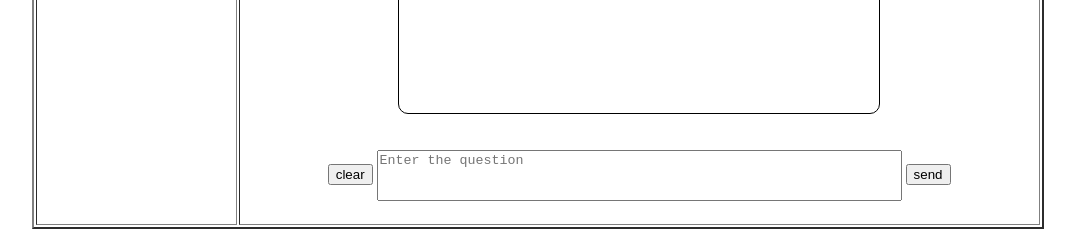
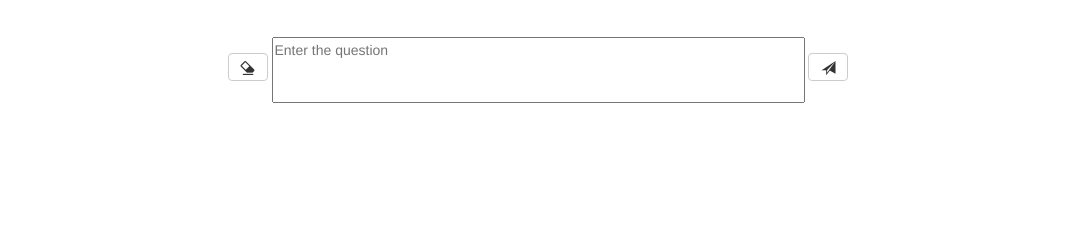
Before and after one commit to zlc1254130852/final-group-project, a plain HTML site: page Project/templates/translator.html in a window 1280 px wide. Shown: the part 563-800 px from the top of the page, without its empty margins (102-1177 px from the left). Drawn offline with Linux system fonts and the light colour scheme.

Commit message:
Update translator.html

```diff
--- a/Project/templates/translator.html
+++ b/Project/templates/translator.html
@@ -1,6 +1,7 @@
 <html>
 	<head>
 		<meta charset="utf-8">
+		<meta name="viewport" content="width=device-width,initial-scale=1.0">
 		<title>translator</title>
 		<style>
 			.clearfix::after {
@@ -9,32 +10,29 @@
 				clear: both;
 			}
 		</style>
+		<link rel="stylesheet" href="../static/plugins/bootstrap_v3/css/bootstrap.min.css">
+		<script src="../static/plugins/bootstrap_v3/js/jquery-3.7.1.min.js"></script>
+		<script src="../static/plugins/bootstrap_v3/js/bootstrap.min.js"></script>
 		<script src="../static/jquery-3.7.1.min.js"></script>
 		<script src="../static/main.js"></script>
 	</head>
 	<body>
-		<!--insert a table-->
-		<table border="2" width="80%" height="100%" align="center">
-			<tr>
-				<td width="20%" align="center">
-					<br><br><br><br><br><br><br>
-					<a href="/chat">AIchat</a>
-					<br><br><br><br><br><br><br>
-					<font color="red" size="4"><b><div id="id">Translator</div></b></font>
-					<br><br><br><br><br><br><br>
-				</td>
-				<td align="center" valign="bottom">
-					<br><br>
+		<div hidden="hidden" id="id">Translator</div>
+		<center>
+			<br><br><br><br>
 			<div id="parent" style=" width:480px; border:1px solid #000;
 			border-radius: 10px;
 			height:480px; overflow-y: auto"></div>
-<!--					<textarea name="" id="chatResponse" cols="63" rows="10"></textarea>-->
 			<br><br>
-					<input type="button"
-						   id="clearButton"
-						   value="clear"
-						   onclick="clearChat()">
-					<input type="hidden" id="system" value="translate English sentence into Chinese.">
+	<!--		<input type="button"-->
+	<!--			   id="clearButton"-->
+	<!--			   value="clear"-->
+	<!--			   onclick="clearChat()">-->
+			<button id="clearButton" type="button" onclick="clearChat()" class="btn btn-default"
+								style="display: inline-block;">
+							<span class="glyphicon glyphicon-erase" aria-hidden="true"></span>
+			</button>
+			<input type="hidden" id="system" value="translate the English sentence into Chinese">
 			<textarea
 				   placeholder="Enter the question"
 				   cols="63" rows="3"
@@ -42,18 +40,28 @@
 				   style="resize:none"
 				   onkeydown="if(!event.shiftKey && event.keyCode === 13 ) chat(1)"
 			></textarea>
-					<input type="button"
-						   id="sendButton"
-						   value="send"
-						   onclick="chat(1)">
-					<input type="button"
-						   hidden="hidden"
-						   id="stopButton"
-						   value="stop"
-						   onclick="abortStream(1)">
+	<!--		<input type="button"-->
+	<!--			   id="sendButton"-->
+	<!--			   value="send"-->
+	<!--			   onclick="chat(0)">-->
+			<div style="display: inline-block;">
+				<div id="sendButtonArea">
+					<button id="sendButton" type="button" onclick="chat(1)" class="btn btn-default">
+									<span class="glyphicon glyphicon-send" aria-hidden="true"></span>
+					</button>
+				</div>
+		<!--		<input type="button"-->
+		<!--			   hidden="hidden"-->
+		<!--			   id="stopButton"-->
+		<!--			   value="stop"-->
+		<!--			   onclick="abortStream(0)">-->
+				<div id="stopButtonArea" hidden="hidden">
+				<button id="stopButton" type="button" onclick="abortStream(1)" class="btn btn-default">
+								<span class="glyphicon glyphicon-pause" aria-hidden="true"></span>
+				</button>
+				</div>
+			</div>
 			<br><br>
-				</td>
-			</tr>
-		</table>
+		</center>
 	</body>
 </html>
```
Lines whose indentation alone changed are shown as unchanged.
